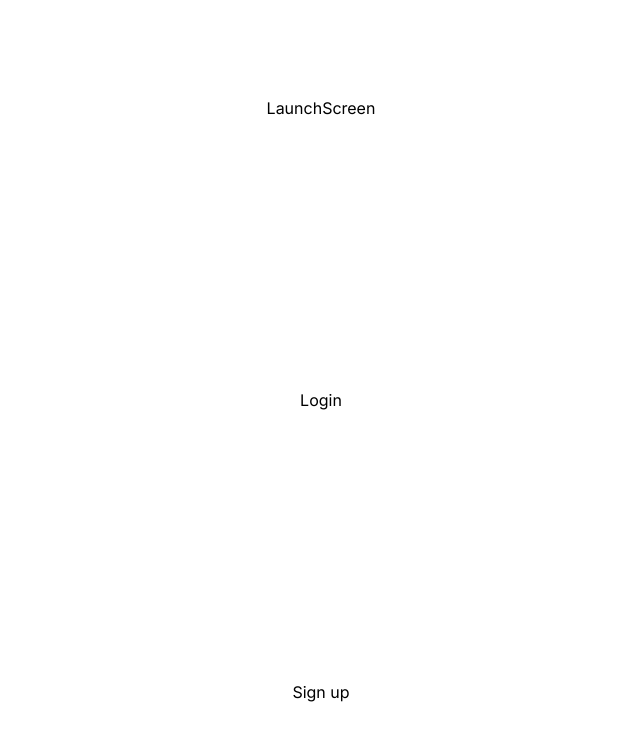
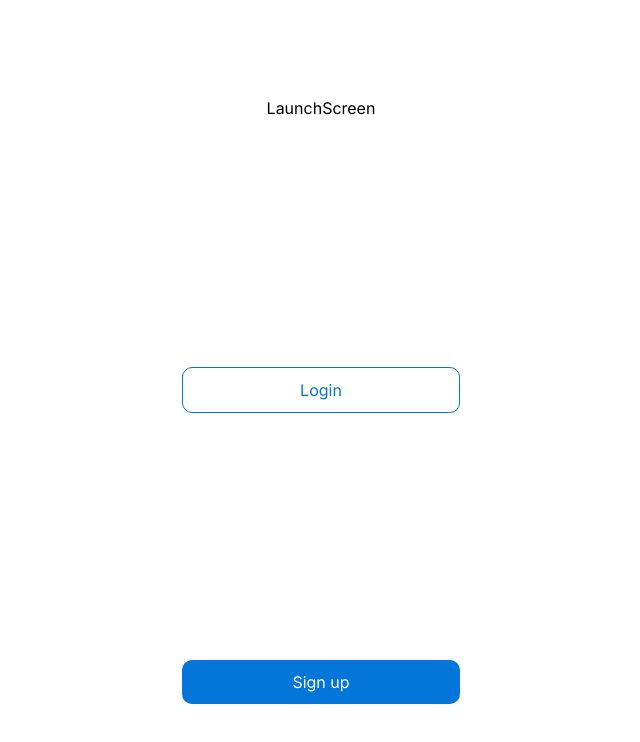
Before and after one commit to Maxwell011/moni-finance, a Next.js app: page / in a window 1280 px wide. Shown: the top 742 px of the page, without its empty margins (319-959 px from the left). Built offline with nearby package versions, Linux system fonts and the light colour scheme.

Commit message:
Refactor LaunchScreen button styles.

```diff
--- a/src/app/components/LaunchScreen.tsx
+++ b/src/app/components/LaunchScreen.tsx
@@ -15,7 +15,7 @@
 
 //       {/* Buttons */}
 //       <div className='flex gap-4 flex-col mr-[-21px] ml-[100px] mt-[350px] mb-0'>
-//         <button className='text-[#0476D9] text-base not-italic font-normal leading-[normal] border border-[color:var(--primary-100,#0476D9)] flex w-[278px] justify-center items-center gap-4 p-3 rounded-[10px] border-solid '>
+//         <button className='text-[#0476D9] text-base font-normal leading-[normal] border flex w-[278px] justify-center items-center gap-4 p-3 rounded-[10px] border-solid'>
 //           <Link href='/login' legacyBehavior>
 //             Login
 //           </Link>{" "}
@@ -37,13 +37,13 @@ const LaunchScreen = () => {
   return (
     <>
       <div>LaunchScreen</div>
-      <button>
+      <button className='text-[#0476D9] text-base font-normal leading-[normal] border border-solid border-[#0476D9] flex w-[278px] justify-center items-center gap-4 p-3 rounded-[10px]'>
         <Link href='/login' legacyBehavior>
           <a>Login</a>
         </Link>
       </button>
       <div>
-        <button>
+        <button className='flex w-[278px] justify-center items-center gap-4 text-white text-base not-italic font-normal leading-[normal] p-3 rounded-[10px] bg-[#0476D9]'>
           <Link href='/signup' legacyBehavior>
             <a>Sign up</a>
           </Link>
```
